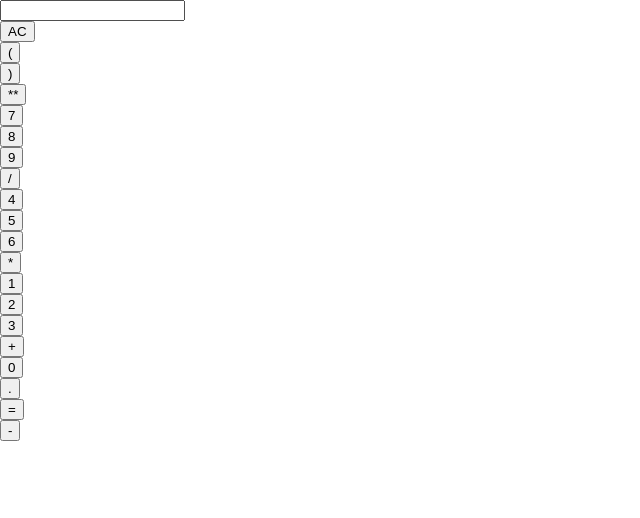
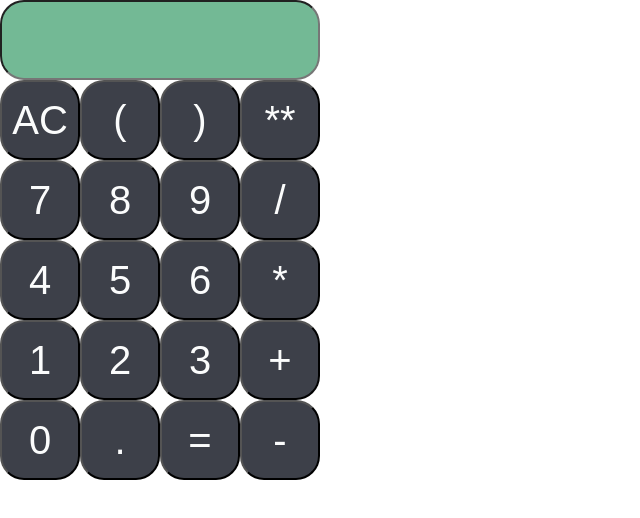
Before and after one commit to luiscarlin/redux-react-calculator, a React app: page / in a window 1280 px wide. Shown: the top 518 px of the page, without its empty margins (0-640 px from the left). Built offline with nearby package versions, Linux system fonts and the light colour scheme; the HTML template or start-up script is replaced by a standard one.

Commit message:
keys and display styled

```diff
--- a/src/presenters/Button/Button.jsx
+++ b/src/presenters/Button/Button.jsx
@@ -1,14 +1,12 @@
 import React from 'react'
-import './Button.css'
+import './button.css'
 
 class Button extends React.Component {
   render () {
     return (
-      <div className='component-button'>
-        <button onClick={() => this.props.onClick(this.props.value)}>
-          { this.props.value }
-        </button>
-      </div>
+      <button className='component-button' onClick={() => this.props.onClick(this.props.value)}>
+        { this.props.value }
+      </button>
     )
   }
 }
--- a/src/presenters/Button/Button.scss
+++ b/src/presenters/Button/Button.scss
@@ -1,4 +1,9 @@
 .component-button {
-  button {
-  }
+  background-color: #3d4049;
+  color: #fbfcfc;
+  text-align: center;
+  width: 5rem;
+  height: 5rem;
+  border-radius: 1.5rem;
+  font-size: 2.5rem;
 }
--- a/src/presenters/Display/Display.jsx
+++ b/src/presenters/Display/Display.jsx
@@ -1,11 +1,10 @@
 import React from 'react'
+import './display.css'
 
 class Display extends React.Component {
   render () {
     return (
-      <div>
-        <input value={this.props.value} readOnly />
-      </div>
+      <input className="display" value={this.props.value} readOnly />
     )
   }
 }
--- /dev/null
+++ b/src/presenters/Display/display.scss
@@ -0,0 +1,12 @@
+.display {
+  width: 20rem;
+  height: 5rem;
+  background-color: #73b995;
+  color: #3d4049;
+  border-radius: 1.5rem;
+  font-size: 2.5rem;
+  text-align: right;
+  box-sizing: border-box;
+  padding-right: 0.5rem;
+  padding-left: 0.5rem;
+}
--- a/src/presenters/KeysContainer/keys-container.scss
+++ b/src/presenters/KeysContainer/keys-container.scss
@@ -1,2 +1,5 @@
 .keys-container {
+  display: flex;
+  width: 20rem;
+  flex-wrap: wrap;
 }
```
